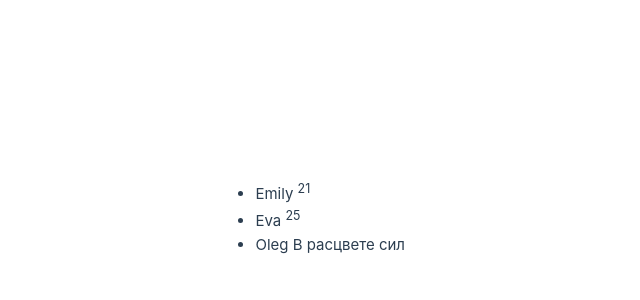
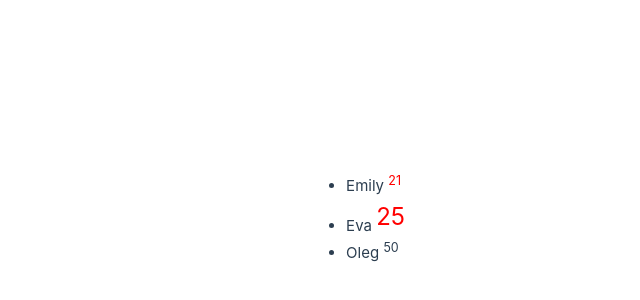
Before and after one commit to aleksdsgn/test-vue-project, a Vue app: page / in a window 1280 px wide. Shown: the part 182-482 px from the top of the page, without its empty margins (235-875 px from the left). Built offline with nearby package versions, Linux system fonts and the light colour scheme.

Commit message:
feat: ad reactive style

```diff
--- a/src/App.vue
+++ b/src/App.vue
@@ -17,18 +17,23 @@ const users = ref([
         :key="user.id"
       >
         {{  user.name }}
-        <sup v-if="user.name !== 'Oleg'">
+        <sup :class="{
+          'red': user.age < 30,
+          'fz-24': user.name === 'Eva',
+          }">
           {{ user.age }}
         </sup>
-
-        <span v-else-if="user.age === 50">
-          В расцвете сил
-        </span>
-
-        <span v-else>
-          В возрасте
-        </span>
       </li>
     </ul>
   </div>
 </template>
+
+<style>
+  .red {
+    color: red;
+  }
+
+  .fz-24 {
+    font-size: 24px;
+  }
+</style>
```
